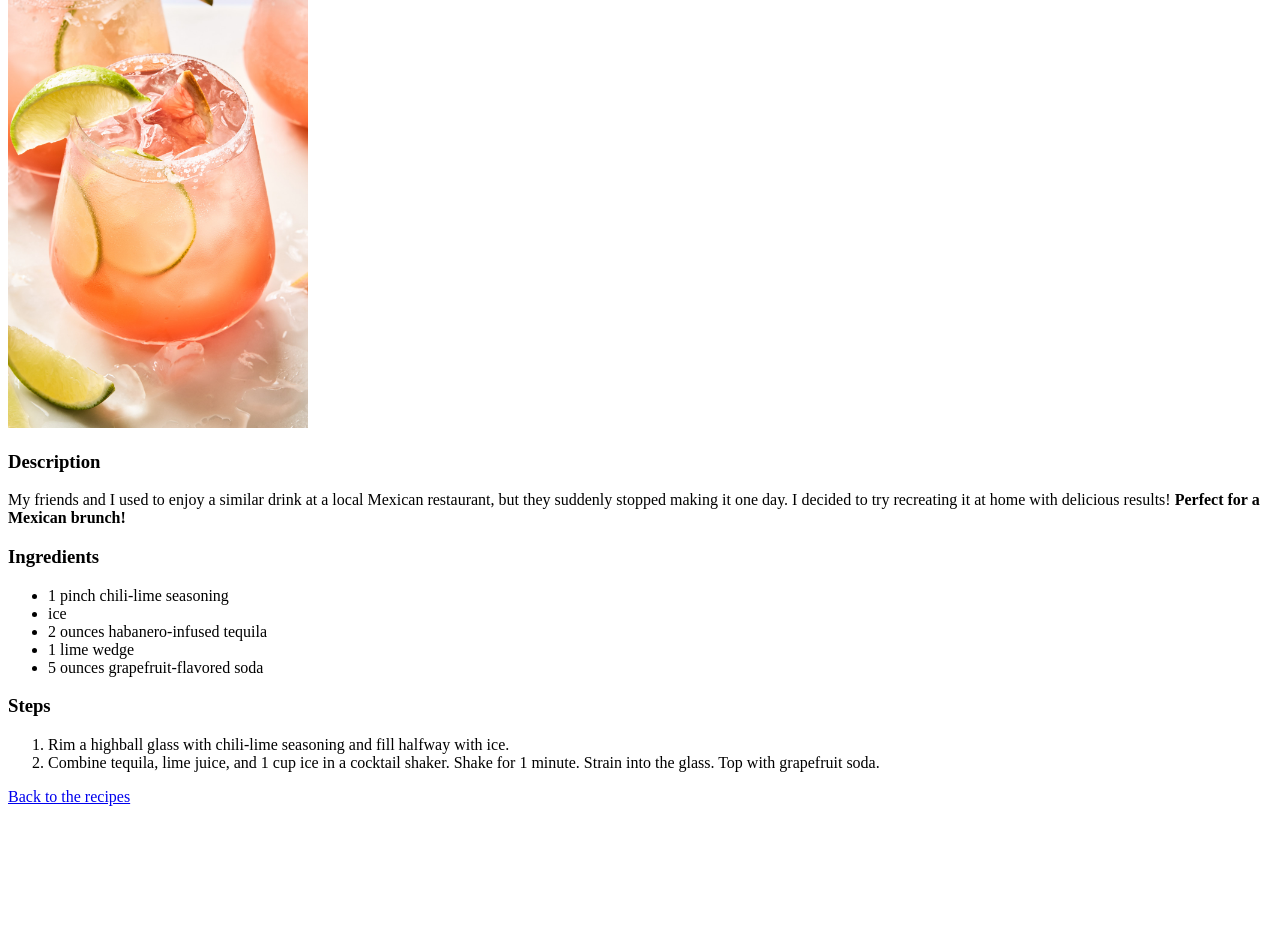
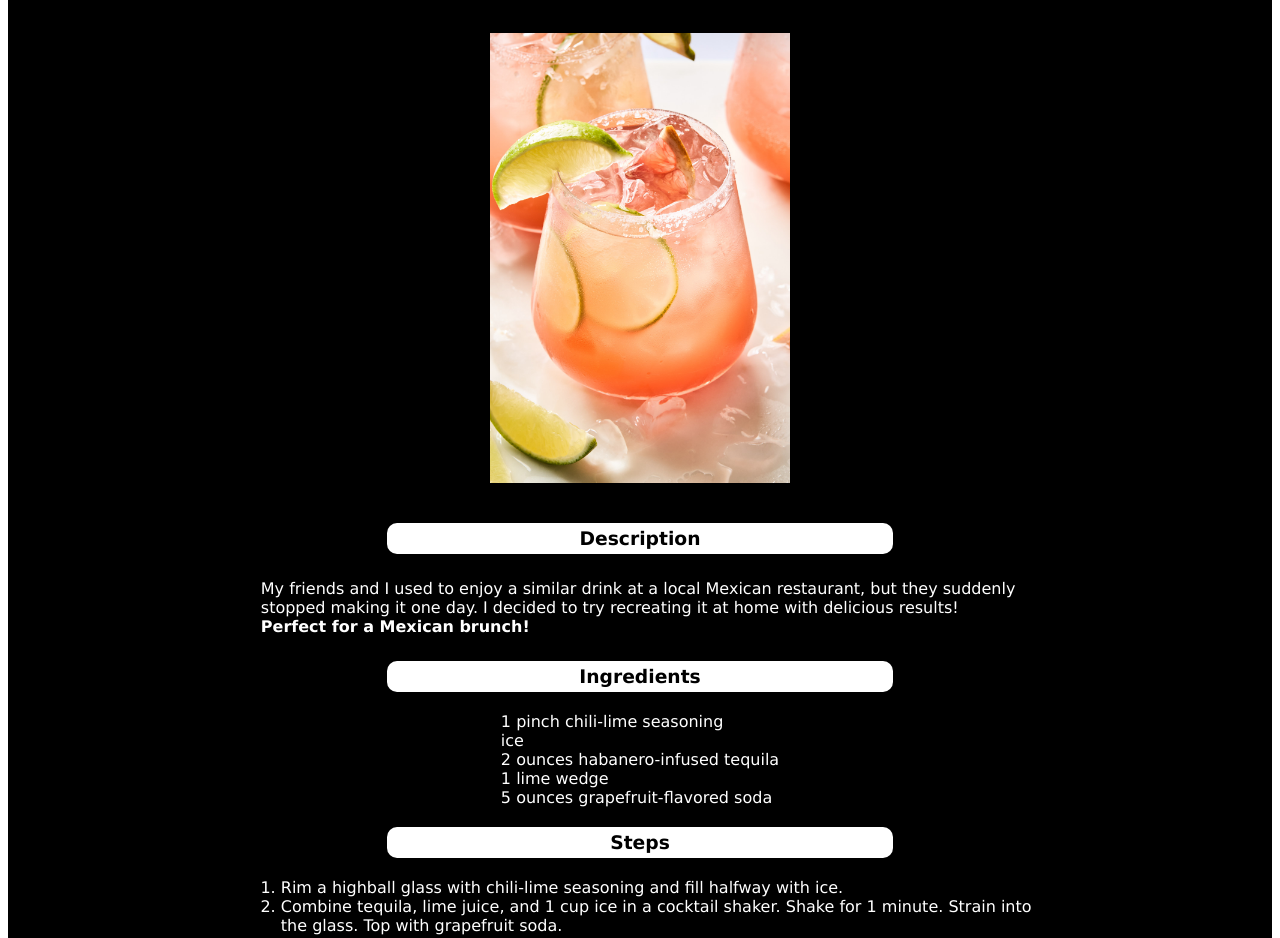
Before and after one commit to smcurry83/odin-recipes, a plain HTML site: page recipes/paloma.html in a window 1280 px wide. Shown: the part 102-1040 px from the top of the page. Before the commit the page ends 924 px from the top, so only its background shows below. Drawn offline with Linux system fonts and the light colour scheme.

Commit message:
Copy html across recipes and update recipe-style
Copy div and class from chili to lasagna and paloma. Update recipe-style sheet so all three pages are consistent.

```diff
--- a/css/recipe-style.css
+++ b/css/recipe-style.css
@@ -1,32 +1,58 @@
 .wrapper {
+  background-color: black;
   display: flex;
   flex-direction: column;
   gap: 20px;
+  font-family: 'Lucida Sans', Verdana, sans-serif;
 }
 
 .header,
-.recipes {
+.section {
+  background-color: white;
+  border-radius: 10px;
   margin: auto;
-    border: 3px solid black;
   padding-top: 5px;
   padding-bottom: 5px;
   text-align: center;
-    font-family: 'Lucida Sans', Verdana, sans-serif;
   }
 
 .header {
   width: 60%;
 }
 
-.recipes {
+#photo {
+  margin: auto;
+}
+
+.section {
   width: 40%;
   }
 
+#description {
+  margin: auto;
+  width: 60%;
+  padding-top: 5px;
+  padding-bottom: 5px;
+  color: white;
+}
 
+ul,
+ol {
+  margin: auto;
+  display: inline-block;
+  color: white;
+}
 
 ul {
-    display: inline-block;
   padding-left: 0px;
   list-style-position: inside;
   list-style-type: none;
 }
+
+ol {
+  width: 60%;
+}
+
+#homelink {
+  color: white;
+}
--- a/recipes/paloma.html
+++ b/recipes/paloma.html
@@ -3,15 +3,16 @@
     <head>
         <meta charset="utf-8">
         <title>Paloma</title>
+        <link rel="stylesheet" href="../css/recipe-style.css">
     </head>
     <body>
-        <h1>Paloma</h1>
-        <p><img src="../img/paloma.jpg" alt="A refreshing drink" width="300"></p>
+        <div class="wrapper">
+            <div class="header"><h1>Paloma</h1></div>
+            <div id="photo"><p><img src="../img/paloma.jpg" alt="A refreshing drink" width="300"></p></div>
+            <h3 class="section">Description</h3>
+                <p id="description">My friends and I used to enjoy a similar drink at a local Mexican restaurant, but they suddenly stopped making it one day. I decided to try recreating it at home with delicious results! <strong>Perfect for a Mexican brunch!</strong></p>
 
-        <h3>Description</h3>
-            <p>My friends and I used to enjoy a similar drink at a local Mexican restaurant, but they suddenly stopped making it one day. I decided to try recreating it at home with delicious results! <strong>Perfect for a Mexican brunch!</strong></p>
-
-        <h3>Ingredients</h3>
+            <h3 class="section">Ingredients</h3>
                 <ul>
                     <li>1 pinch chili-lime seasoning</li>
                     <li>ice</li>
@@ -20,11 +21,12 @@
                     <li>5 ounces grapefruit-flavored soda</li>
                 </ul>
 
-        <h3>Steps</h3>
+            <h3 class="section">Steps</h3>
                 <ol>
                     <li>Rim a highball glass with chili-lime seasoning and fill halfway with ice.</li>
                     <li>Combine tequila, lime juice, and 1 cup ice in a cocktail shaker. Shake for 1 minute. Strain into the glass. Top with grapefruit soda.</li>
                 </ol>
-            <p><a href="../index.html">Back to the recipes</a></p>
+                <p id="homelink"><a href="../index.html">Back to the recipes</a></p>
+        </div>
     </body>
 </html>
```
Also changed, not shown: recipes/chili.html (+4 -7 lines), recipes/lasagna.html (+4 -4 lines). Lines whose indentation alone changed are shown as unchanged.
